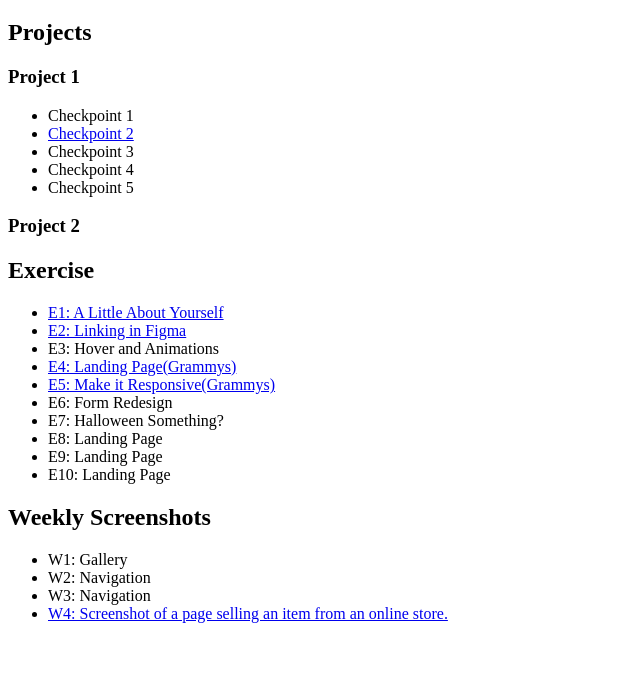
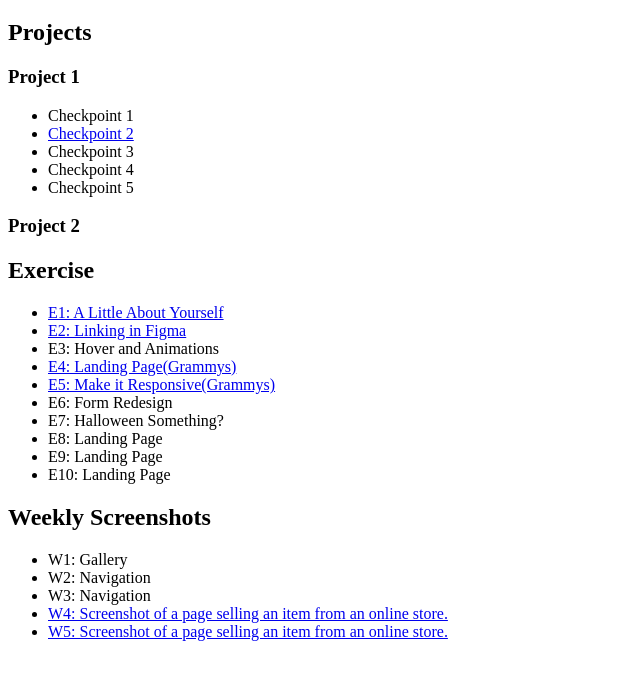
Before and after one commit to HerbWhiteIII/avt415, a plain HTML site: page Index.html in a window 1280 px wide. Shown: the part 61-740 px from the top of the page, without its empty margins (0-640 px from the left). Drawn offline with Linux system fonts and the light colour scheme.

Commit message:
Add files via upload

```diff
--- a/Index.html
+++ b/Index.html
@@ -36,6 +36,7 @@
 			<li>W2: Navigation</li>
 			<li>W3: Navigation</li>
 			<li><a href="https://www.figma.com/proto/pUbRXOK15h2hv74Tfdo8JW/Untitled?node-id=1-3&p=f&t=Nkg7cJh5TB89hL4x-0&scaling=contain&content-scaling=fixed&page-id=0%3A1/">W4: Screenshot of a page selling an item from an online store.</a></li>
+			<li><a href="https://www.figma.com/proto/pUbRXOK15h2hv74Tfdo8JW/Untitled?node-id=1-3&p=f&t=Nkg7cJh5TB89hL4x-0&scaling=contain&content-scaling=fixed&page-id=0%3A1/">W5: Screenshot of a page selling an item from an online store.<a></li>
 		</ul>
 	</body>
 </html>
```
